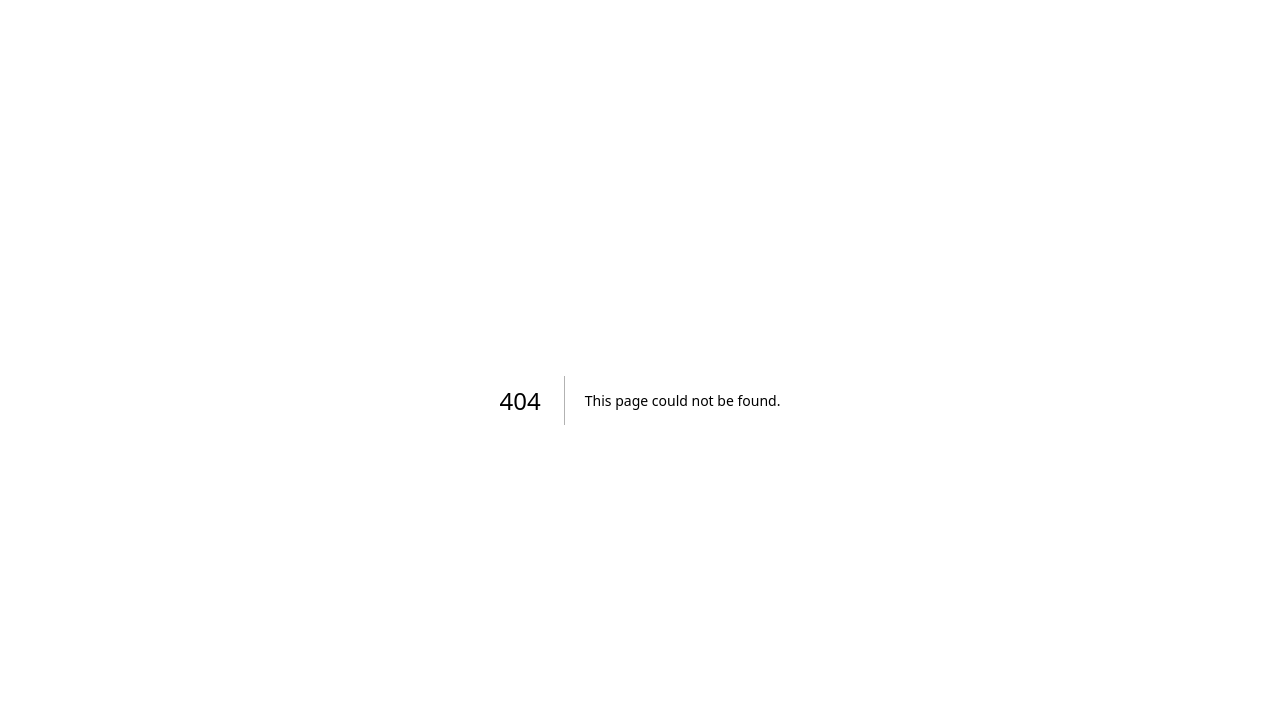
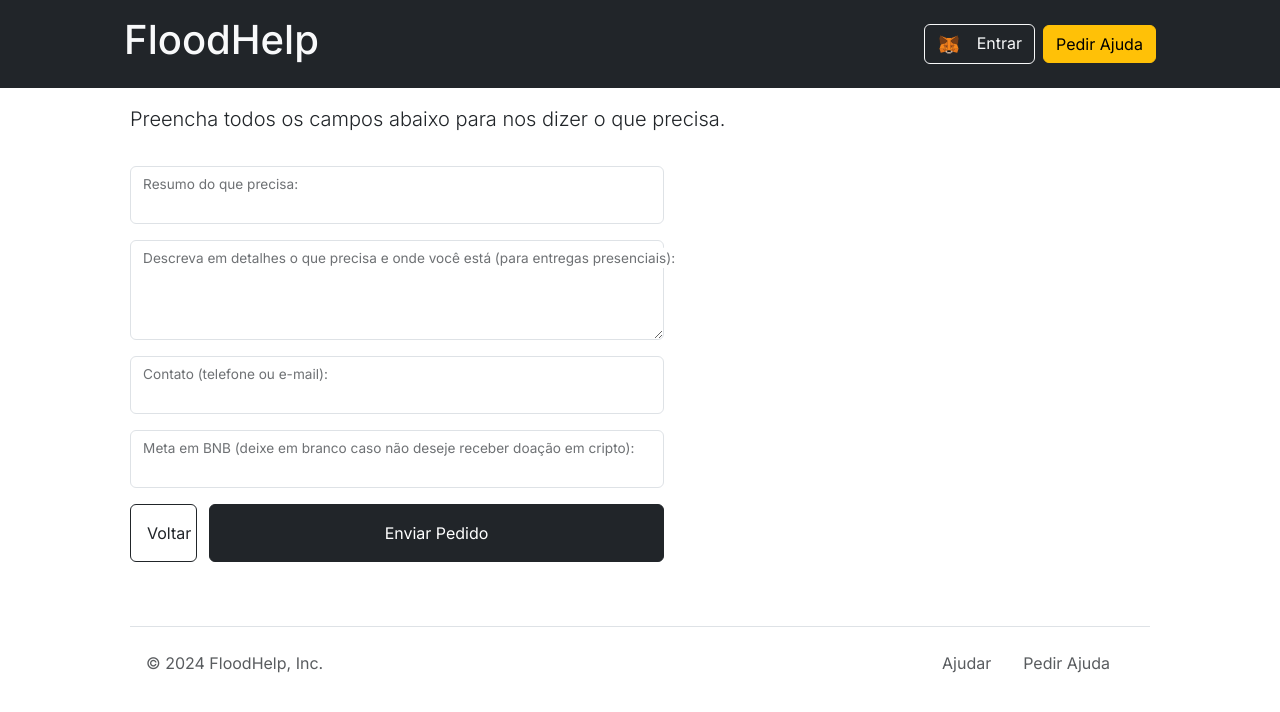
Before and after one commit to ptSouthier/web3-introduction-floodhelp, a Next.js app in the folder frontend/: page /create in a window 1280 px wide. Before the commit this address had no page. Shown: the top 712 px of the page. Built offline with nearby package versions, Linux system fonts and the light colour scheme.

Commit message:
feat: creating the initial structure of Create page.tsx file

```diff
--- /dev/null
+++ b/frontend/src/app/create/page.tsx
@@ -0,0 +1,59 @@
+import Footer from "@/components/Footer";
+import Header from "@/components/Header";
+
+export default function Create() {
+  return (
+    <main>
+      <Header />
+
+      <div className="container">
+
+        <form className="ps-5">
+          <div className="row my-3">
+            <p className="lead">Preencha todos os campos abaixo para nos dizer o que precisa.</p>
+          </div>
+
+          <div className="col-6">
+            <div className="form-floating mb-3">
+              <input type="text" id="title" className="form-control" maxLength={ 150 } />
+              <label htmlFor="title">Resumo do que precisa:</label>
+            </div>
+          </div>
+
+          <div className="col-6">
+            <div className="form-floating mb-3">
+              <textarea id="description" className="form-control" style={{ height: 100 }}></textarea>
+              <label htmlFor="description">Descreva em detalhes o que precisa e onde você está (para entregas presenciais):</label>
+            </div>
+          </div>
+
+          <div className="col-6">
+            <div className="form-floating mb-3">
+              <input type="text" id="contact" className="form-control" maxLength={ 150 } />
+              <label htmlFor="contact">Contato (telefone ou e-mail):</label>
+            </div>
+          </div>
+
+          <div className="col-6">
+            <div className="form-floating mb-3">
+              <input type="number" id="goal" className="form-control" />
+              <label htmlFor="goal">Meta em BNB (deixe em branco caso não deseje receber doação em cripto):</label>
+            </div>
+          </div>
+
+          <div className="row">
+            <div className="col-1 mb-3">
+              <a href="/" className="btn btn-outline-dark col-12 p-3">Voltar</a>
+            </div>
+
+            <div className="col-5 mb-3 p-0">
+              <button type="button" className="btn btn-dark col-12 p-3">Enviar Pedido</button>
+            </div>
+          </div>
+        </form>
+
+        <Footer />
+      </div>
+    </main>
+  );
+}
```
